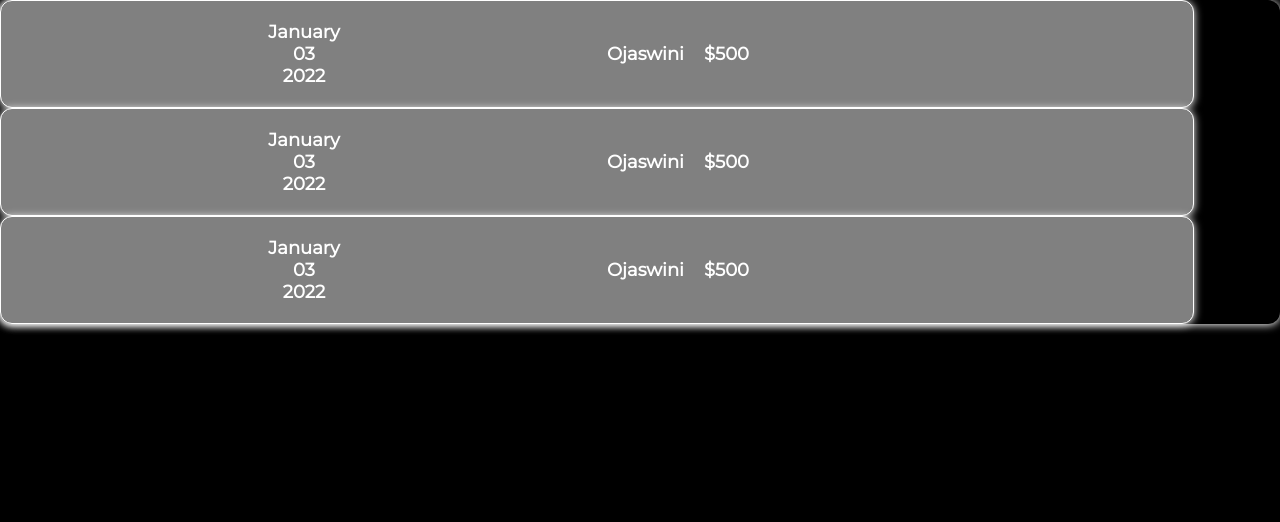
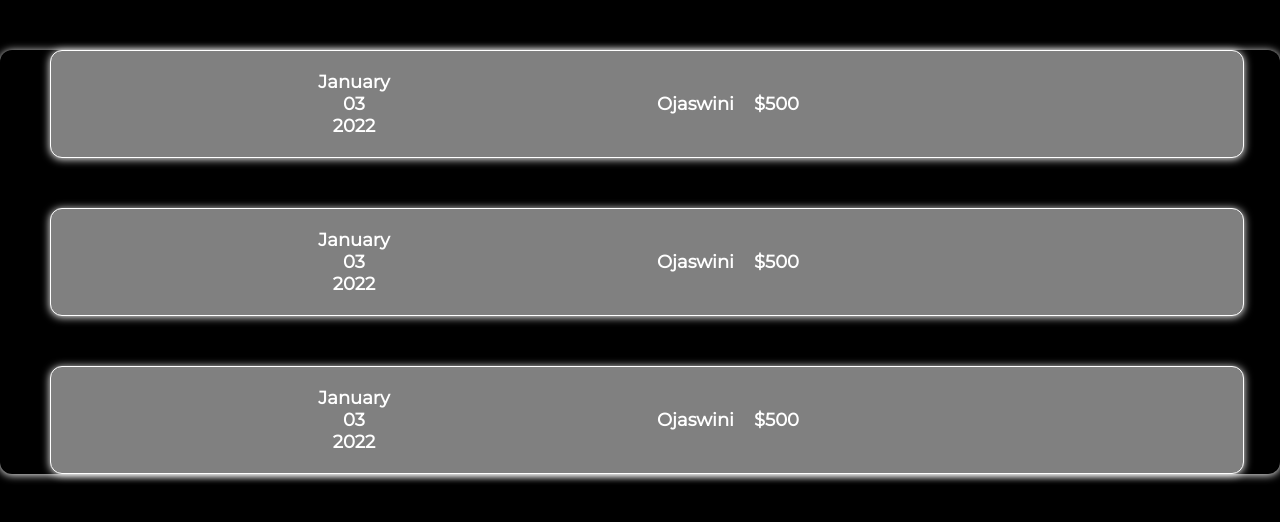
Before and after one commit to itsskofficial/Expense-Tracker, a React (Create React App) app: page / in a window 1280 px wide. Shown: the top 522 px of the page. Built offline with nearby package versions, Linux system fonts and the light colour scheme.

Commit message:
Dec 2, 2022, 11:19 AM

```diff
--- a/src/css/ExpenseItem.css
+++ b/src/css/ExpenseItem.css
@@ -1,7 +1,7 @@
 .expense-item{
     display: flex;
     width:90%;
-    margin-top: 50px 50px;
+    margin: 50px 50px;
     padding: 20px;
     background-color: grey;
     border: 1px solid white;
```
